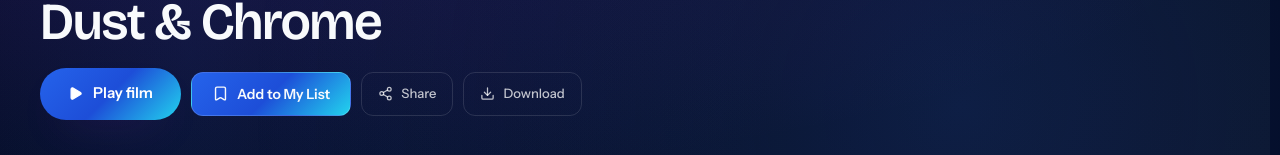
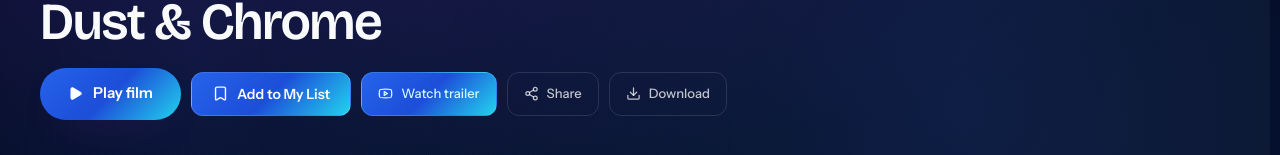
Before and after one commit to aimeprince001/princefilms_website, a React (Vite) app in the folder PRINCEFILMS/: page /movie/dust-and-chrome in a window 1280 px wide. Shown: the part 174-329 px from the top of the page. Built offline with nearby package versions, Linux system fonts and the light colour scheme; grey boxes are pictures that could not be loaded.

Commit message:
Add direct watch-trailer action to movie details

```diff
--- a/PRINCEFILMS/src/pages/TitleDetail.tsx
+++ b/PRINCEFILMS/src/pages/TitleDetail.tsx
@@ -132,6 +132,9 @@ export function TitleDetail() {
             {resumable ? "Resume" : isSeries(title) ? "Play episode 1" : "Play film"}
           </button>
           <SaveButton titleId={title.id} title={title.title} variant="full" />
+          <a href="#trailer" className="inline-flex h-11 items-center gap-2 rounded-xl border border-brand-300/25 px-4 text-[13px] font-medium text-brand-100 transition hover:bg-brand-500/10">
+            <Youtube size={15} aria-hidden="true" /> Watch trailer
+          </a>
           <button
             type="button"
             onClick={share}
```
